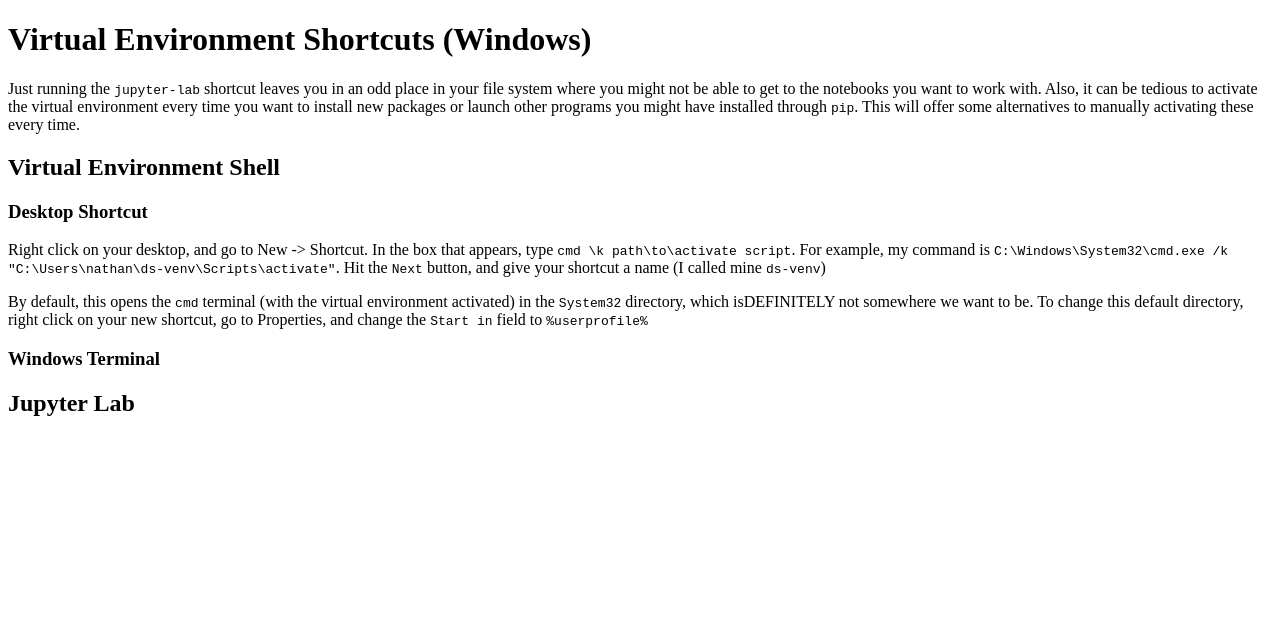
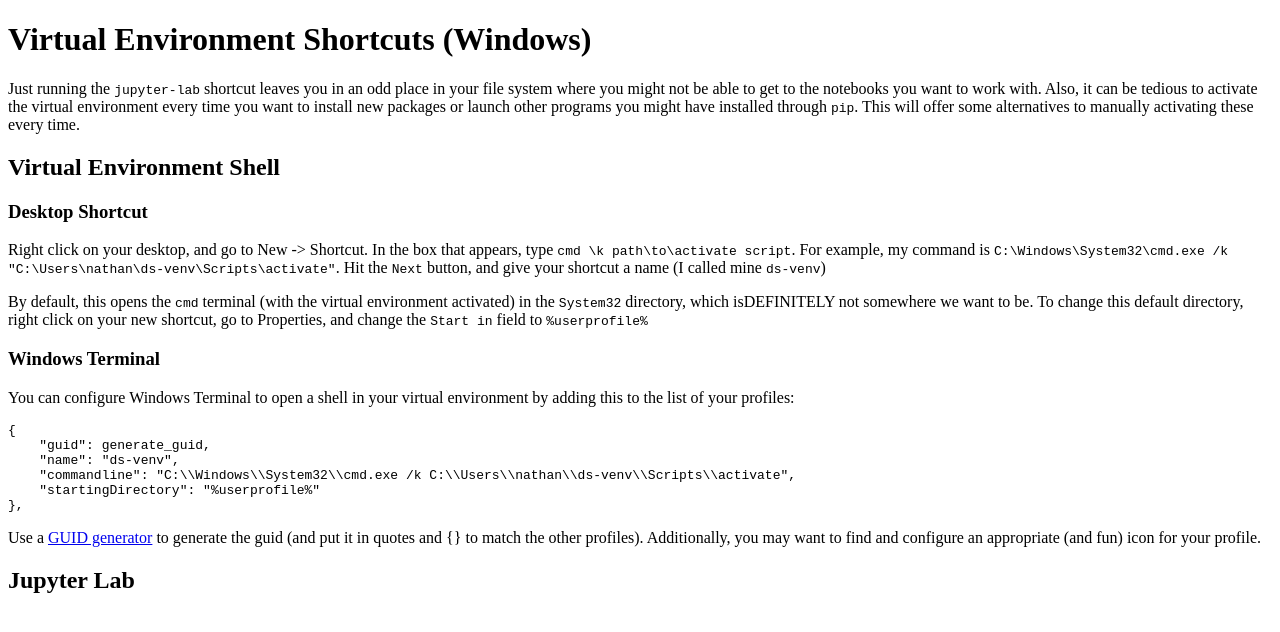
Before and after one commit to neloe/course-info, a Jekyll site: the page built from _web-mining/shortcuts.md, in a window 1280 px wide. Shown: the top 632 px of the page. Built offline with Jekyll 4.4.1, drawn with Linux system fonts in a browser that asks for light colours; nearby versions of some CDN libraries.

Commit message:
Add Windows Terminal configuration

````diff
--- a/_web-mining/shortcuts.md
+++ b/_web-mining/shortcuts.md
@@ -21,4 +21,17 @@
 
 ### Windows Terminal
 
+You can configure Windows Terminal to open a shell in your virtual environment by adding this to the list of your profiles:
+
+```json
+{
+    "guid": generate_guid,
+    "name": "ds-venv",
+    "commandline": "C:\\Windows\\System32\\cmd.exe /k C:\\Users\\nathan\\ds-venv\\Scripts\\activate",
+    "startingDirectory": "%userprofile%"
+},
+```
+
+Use a [GUID generator](https://www.guidgenerator.com/) to generate the guid (and put it in quotes and {} to match the other profiles).  Additionally, you may want to find and configure an appropriate (and fun) icon for your profile.
+
 ## Jupyter Lab
````
